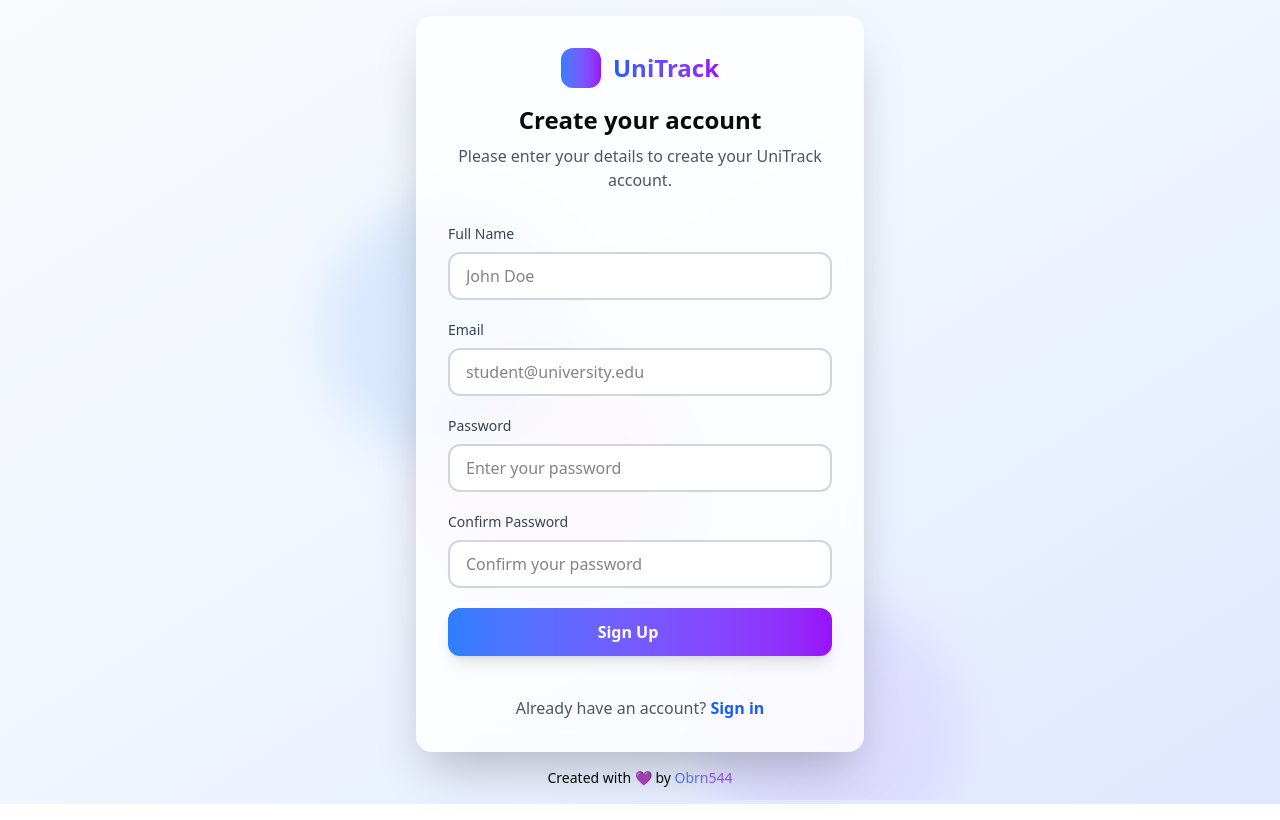
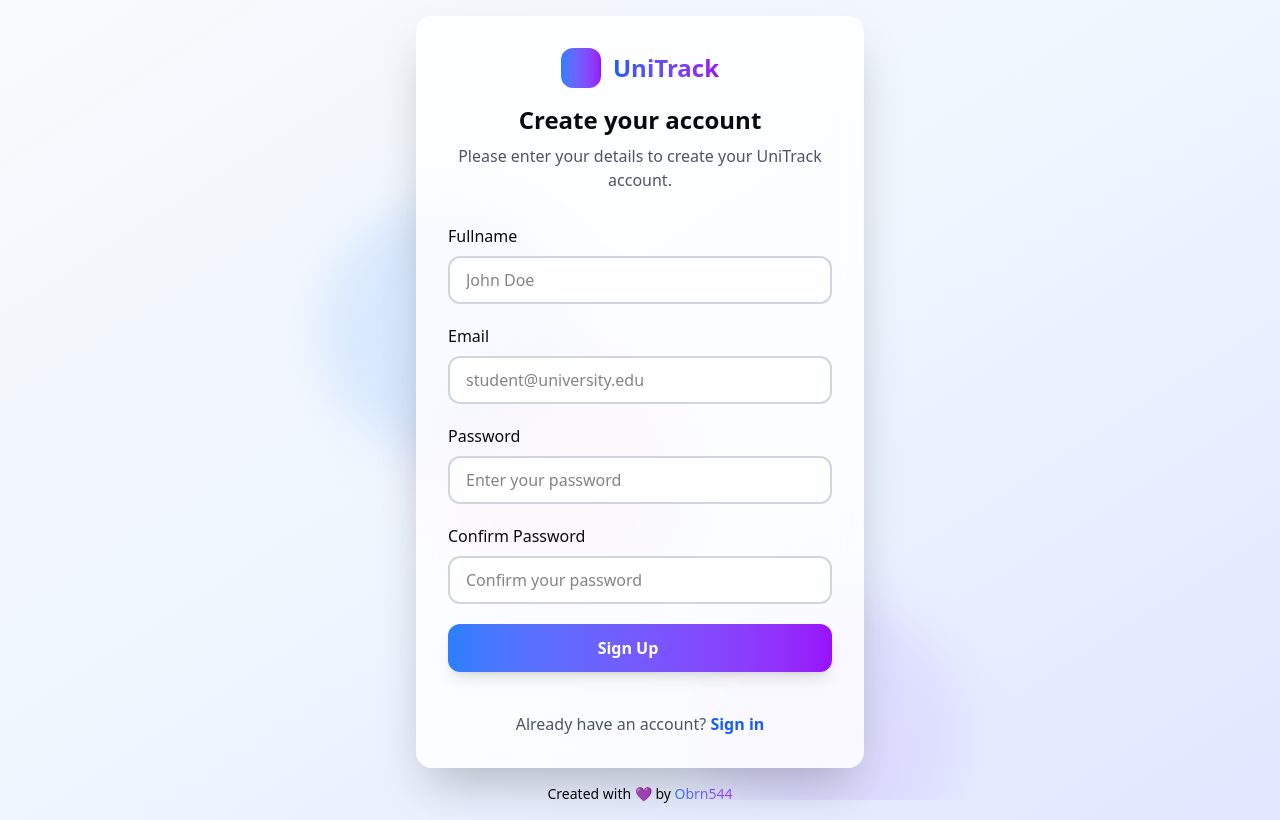
Before and after one commit to Obrn544/uni-track, a Next.js app: page /auth/register in a window 1280 px wide. Built offline with nearby package versions, Linux system fonts and the light colour scheme; some icons are missing.

Commit message:
feat(auth): implement registration functionality with form validation and user creation

```diff
--- a/package.json
+++ b/package.json
@@ -11,13 +11,16 @@
   "dependencies": {
     "@iconify/react": "^6.0.0",
     "@prisma/client": "^6.10.1",
+    "bcrypt": "^6.0.0",
     "next": "15.3.4",
     "react": "^19.0.0",
-    "react-dom": "^19.0.0"
+    "react-dom": "^19.0.0",
+    "react-hook-form": "^7.59.0"
   },
   "devDependencies": {
     "@eslint/eslintrc": "^3",
     "@tailwindcss/postcss": "^4",
+    "@types/bcrypt": "^5.0.2",
     "@types/node": "^20",
     "@types/react": "^19",
     "@types/react-dom": "^19",
--- a/src/app/auth/register/page.tsx
+++ b/src/app/auth/register/page.tsx
@@ -1,8 +1,7 @@
 import Link from 'next/link';
 
 import { AuthHeader } from '@/auth/components/AuthHeader';
-import { Field } from '@/auth/components/Field';
-import { SubmitButton } from '@/auth/components/SubmitButton';
+import { RegisterForm } from '@/auth/components/RegisterForm';
 
 export default function RegisterPage() {
   return (
@@ -13,32 +12,10 @@ export default function RegisterPage() {
       />
 
       <main className='space-y-6 px-8 pb-8'>
-        <form className='space-y-5'>
-          <Field label='Full Name' type='text' placeholder='John Doe' />
-
-          <Field
-            label='Email'
-            type='email'
-            placeholder='student@university.edu'
-          />
-
-          <Field
-            label='Password'
-            type='password'
-            placeholder='Enter your password'
-          />
-
-          <Field
-            label='Confirm Password'
-            type='password'
-            placeholder='Confirm your password'
-          />
-
-          <SubmitButton label='Sign Up' />
-        </form>
+        <RegisterForm />
 
         <div className='pt-4 text-center'>
-          <p className='text-gray-600'>
+          <p className='text-secondary'>
             Already have an account?{' '}
             <Link
               href='/auth/login'
--- /dev/null
+++ b/src/auth/actions/register.ts
@@ -0,0 +1,45 @@
+'use server';
+
+import bcrypt from 'bcrypt';
+import prisma from '@/core/config/prisma';
+
+export const register = async (
+  email: string,
+  password: string,
+  fullname: string,
+): Promise<{ ok: boolean; message: string }> => {
+  try {
+    const emailExists = await prisma.user.findUnique({
+      where: {
+        email,
+      },
+    });
+
+    if (emailExists) {
+      return {
+        ok: false,
+        message: 'email',
+      };
+    }
+
+    await prisma.user.create({
+      data: {
+        email,
+        password: bcrypt.hashSync(password, 10),
+        fullname,
+      },
+    });
+
+    return {
+      ok: true,
+      message: 'User created successfully',
+    };
+  } catch (error) {
+    console.log('[REGISTER ERROR]', error);
+
+    return {
+      ok: false,
+      message: 'Something went wrong',
+    };
+  }
+};
--- /dev/null
+++ b/src/auth/components/RegisterField.tsx
@@ -0,0 +1,70 @@
+import { FieldError, UseFormRegister } from 'react-hook-form';
+import { Icon } from '@iconify/react';
+
+import { RegisterFormInputs } from '@/auth/components/RegisterForm';
+
+interface Props {
+  label: string;
+  name: keyof RegisterFormInputs;
+  type: string;
+  placeholder: string;
+  register: UseFormRegister<RegisterFormInputs>;
+  errors: FieldError | undefined;
+  pattern?: {
+    value: RegExp;
+    message: string;
+  };
+  minLength?: {
+    value: number;
+    message: string;
+  };
+  maxLength?: {
+    value: number;
+    message: string;
+  };
+  validate?: (value: string) => string | boolean;
+}
+
+export const RegisterField = ({
+  label,
+  name,
+  type,
+  placeholder,
+  register,
+  errors,
+  pattern,
+  minLength,
+  maxLength,
+  validate,
+}: Props) => {
+  return (
+    <div className='flex flex-col space-y-2'>
+      <label htmlFor={name} className='font-medium'>
+        {label}
+      </label>
+      <input
+        id={name}
+        type={type}
+        placeholder={placeholder}
+        className='h-12 rounded-xl border-2 border-gray-300 bg-white/70 p-4 backdrop-blur-sm transition-all duration-200 focus:border-purple-500 focus:ring-2 focus:ring-blue-50 focus:outline-none'
+        required
+        {...register(name, {
+          required: {
+            value: true,
+            message: `${label} is required`,
+          },
+          pattern,
+          minLength,
+          maxLength,
+          validate,
+        })}
+      />
+      {errors && (
+        <div className='flex items-center space-x-2 text-sm text-red-500'>
+          <Icon icon='line-md:alert-circle' width={16} height={16} />
+          <span>{errors.message}</span>
+        </div>
+      )}
+    </div>
+  );
+};
--- /dev/null
+++ b/src/auth/components/RegisterForm.tsx
@@ -0,0 +1,117 @@
+'use client';
+
+import { SubmitHandler, useForm } from 'react-hook-form';
+
+import { register as registerAction } from '@/auth/actions/register';
+import { RegisterField } from '@/auth/components/RegisterField';
+import { SubmitButton } from '@/auth/components/SubmitButton';
+
+export interface RegisterFormInputs {
+  fullname: string;
+  email: string;
+  password: string;
+  confirm_password: string;
+}
+
+export const RegisterForm = () => {
+  const {
+    register,
+    handleSubmit,
+    reset,
+    formState: { errors },
+    setError,
+    watch,
+  } = useForm<RegisterFormInputs>({
+    defaultValues: {
+      fullname: '',
+      email: '',
+      password: '',
+      confirm_password: '',
+    },
+  });
+
+  const password = watch('password');
+
+  const onSubmit: SubmitHandler<RegisterFormInputs> = async (data) => {
+    const registerResponse = await registerAction(
+      data.email,
+      data.password,
+      data.fullname,
+    );
+
+    if (registerResponse.message === 'email') {
+      setError('email', { type: 'manual', message: 'Email already exists' });
+
+      return;
+    }
+
+    if (!registerResponse.ok) {
+      return;
+    }
+
+    reset();
+  };
+
+  return (
+    <form className='space-y-5' onSubmit={handleSubmit(onSubmit)}>
+      <RegisterField
+        label='Fullname'
+        name='fullname'
+        type='text'
+        placeholder='John Doe'
+        register={register}
+        errors={errors.fullname}
+        pattern={{
+          value: /^[a-zA-Z\s]+$/,
+          message: 'Fullname can only contain letters and spaces.',
+        }}
+        minLength={{
+          value: 3,
+          message: 'Fullname must be at least 3 characters long.',
+        }}
+        maxLength={{
+          value: 30,
+          message: 'Fullname cannot exceed 30 characters.',
+        }}
+      />
+
+      <RegisterField
+        label='Email'
+        name='email'
+        type='email'
+        placeholder='student@university.edu'
+        register={register}
+        errors={errors.email}
+        pattern={{
+          value: /^[a-zA-Z0-9._%+-]+@[a-zA-Z0-9.-]+\.[a-zA-Z]{2,}$/,
+          message: 'Please enter a valid email address.',
+        }}
+      />
+
+      <RegisterField
+        label='Password'
+        name='password'
+        type='password'
+        placeholder='Enter your password'
+        register={register}
+        errors={errors.password}
+        minLength={{
+          value: 8,
+          message: 'Password must have at least 8 characters.',
+        }}
+      />
+
+      <RegisterField
+        label='Confirm Password'
+        name='confirm_password'
+        type='password'
+        placeholder='Confirm your password'
+        register={register}
+        errors={errors.confirm_password}
+        validate={(value) => value === password || 'Passwords do not match'}
+      />
+
+      <SubmitButton label='Sign Up' />
+    </form>
+  );
+};
--- a/src/auth/components/SubmitButton.tsx
+++ b/src/auth/components/SubmitButton.tsx
@@ -9,7 +9,7 @@ export const SubmitButton = ({ label }: Props) => {
     <>
       <button
         type='submit'
-        className='h-12 w-full transform rounded-xl bg-gradient-to-r from-blue-500 to-purple-600 font-semibold text-white shadow-lg transition-all duration-200 hover:scale-[1.02] hover:from-blue-600 hover:to-purple-700 hover:shadow-xl disabled:transform-none disabled:cursor-not-allowed disabled:opacity-50'
+        className='h-12 w-full transform cursor-pointer rounded-xl bg-gradient-to-r from-blue-500 to-purple-600 font-semibold text-white shadow-lg transition-all duration-200 hover:scale-[1.02] hover:from-blue-600 hover:to-purple-700 hover:shadow-xl'
       >
         <div className='flex items-center justify-center space-x-2'>
           <span>{label}</span>
```
Also changed, not shown: 1 other file (tests, documents, lock files or other folders).
